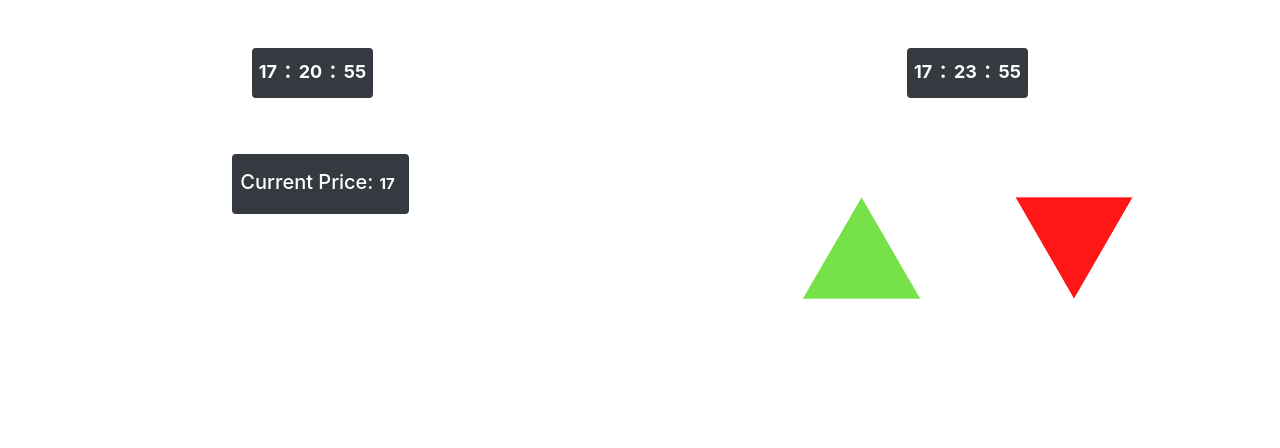
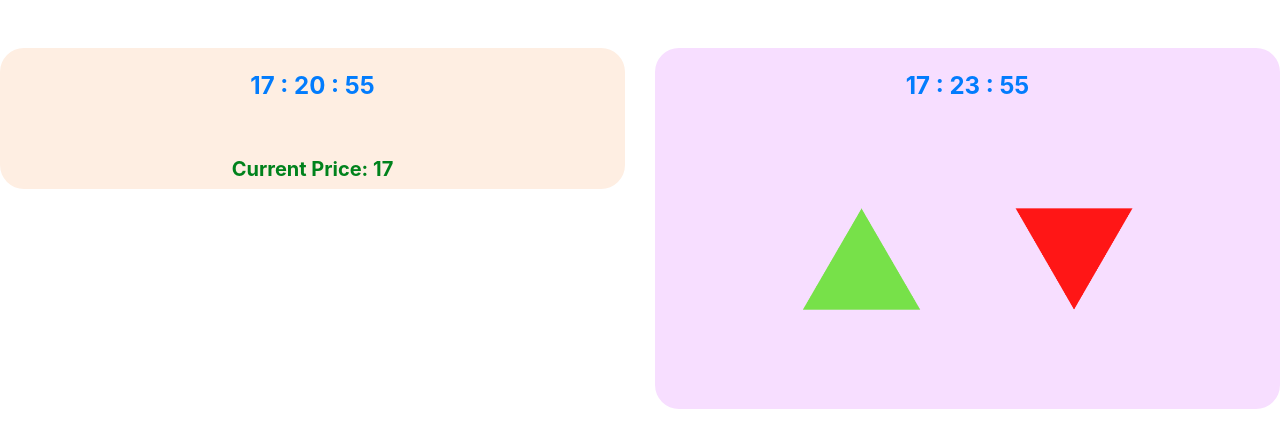
Before and after one commit to cmdev007/Power-Utilisaton-Prediction, a Django app: page /stock in a window 1280 px wide. Shown: the part 56-504 px from the top of the page. Run offline with Django 3.2, Linux system fonts and the light colour scheme; some libraries are stand-ins or nearby versions.

Commit message:
STOCK-FRONT: beautification/ formatting

```diff
--- a/templates/stock.html
+++ b/templates/stock.html
@@ -1,85 +1,106 @@
 {% extends 'index.html' %}
 {% block title %}Stock Market{% endblock title %}
 {% block body %}
-<link rel="stylesheet" href="https://cdnjs.cloudflare.com/ajax/libs/twitter-bootstrap/4.0.0-beta.2/css/bootstrap.min.css" />
+<link rel="stylesheet"
+    href="https://cdnjs.cloudflare.com/ajax/libs/twitter-bootstrap/4.0.0-beta.2/css/bootstrap.min.css" />
 <script src="https://cdnjs.cloudflare.com/ajax/libs/jquery/3.1.1/jquery.min.js"></script>
 <style>
-    .wrapper{
+    .wrapper {
         display: flex;
         justify-content: center;
         align-items: center;
+
+    }
+
+    .bdr {
+        background-color: #f7deff;
+        border-radius: 1.5rem;
+    }
+
+    .bdr1 {
+        background-color: #feeee2;
+        border-radius: 1.5rem;
+    }
+
+    .card1 {
+        color: #027cfd;
+        font-weight: bold;
+        text-align: center;
+    }
+
+    .card2 {
+        color: #00821c;
+        font-weight: bold;
+        text-align: center;
     }
 </style>
 </head>
+
 <body>
     <br>
     <br>
     <div class="row">
         <div class="col">
+            <div class="bdr1">
+                <br>
                 <div class="wrapper">
-        <div class="card-sm bg-dark text-white rounded">
-            <h4 class="card-title text-center">
-            <div class="d-flex flex-wrap justify-content-center mt-2">
-            <a><span class="badge hours"></span></a> :
-            <a><span class="badge min"></span></a> :
-            <a><span class="badge sec"></span></a>
-            </div>
+                    <h4 class="card1">
+                        <a><span class=" hours"></span></a> :
+                        <a><span class=" min"></span></a> :
+                        <a><span class=" sec"></span></a>
                     </h4>
-        </div>
                 </div>
                 <br>
                 <br>
-        <div class="container rounded m-2">
                 <div class="wrapper">
-        <div class="card-sm bg-dark text-white rounded p-2">
-        <h5 class="card-title text-center">
-        <div class="d-flex flex-wrap justify-content-center mt-2">
-        Current Price: <a><span class="badge hours"></span></a>
-        </div>
+                    <h5 class="card2">
+                        Current Price: <a><span class=" hours"></span></a>
                     </h5>
                 </div>
             </div>
         </div>
-    </div>
+
         <div class="col">
+            <div class="bdr">
+                <br>
                 <div class="wrapper">
-        <div class="card-sm bg-dark text-white rounded">
-            <h4 class="card-title text-center">
-            <div class="d-flex flex-wrap justify-content-center mt-2">
-            <a><span class="badge hours"></span></a> :
-            <a><span class="badge min1"></span></a> :
-            <a><span class="badge sec"></span></a>
-            </div>
+
+                    <h4 class="card1">
+                        <a><span class=" hours"></span></a> :
+                        <a><span class=" min1"></span></a> :
+                        <a><span class=" sec"></span></a>
                     </h4>
                 </div>
-        </div>
+
                 <div class="wrapper">
                     <img src="/static/img/uparrow.png" style="height:300px;" />
                     <img src="/static/img/downarrow.png" style="height:300px;" />
+                </div>
+
             </div>
         </div>
     </div>
 
 
     <script>
-$(document).ready(function() {
-setInterval( function() {
+        $(document).ready(function () {
+            setInterval(function () {
                 var hours = new Date().getHours();
-$(".hours").html(( hours < 10 ? "0" : "" ) + hours);
+                $(".hours").html((hours < 10 ? "0" : "") + hours);
             }, 1000);
-setInterval( function() {
+            setInterval(function () {
                 var minutes = new Date().getMinutes();
-$(".min").html(( minutes < 10 ? "0" : "" ) + minutes);
-},1000);
-setInterval( function() {
+                $(".min").html((minutes < 10 ? "0" : "") + minutes);
+            }, 1000);
+            setInterval(function () {
                 var seconds = new Date().getSeconds();
-$(".sec").html(( seconds < 10 ? "0" : "" ) + seconds);
-},1000);
+                $(".sec").html((seconds < 10 ? "0" : "") + seconds);
+            }, 1000);
         });
-setInterval( function() {
-var minutes1 = new Date().getMinutes()+3;
-$(".min1").html(( minutes1 < 10 ? "0" : "" ) + minutes1);
-},1000);
+        setInterval(function () {
+            var minutes1 = new Date().getMinutes() + 3;
+            $(".min1").html((minutes1 < 10 ? "0" : "") + minutes1);
+        }, 1000);
     </script>
 </body>
 
```
Lines whose indentation alone changed are shown as unchanged.
